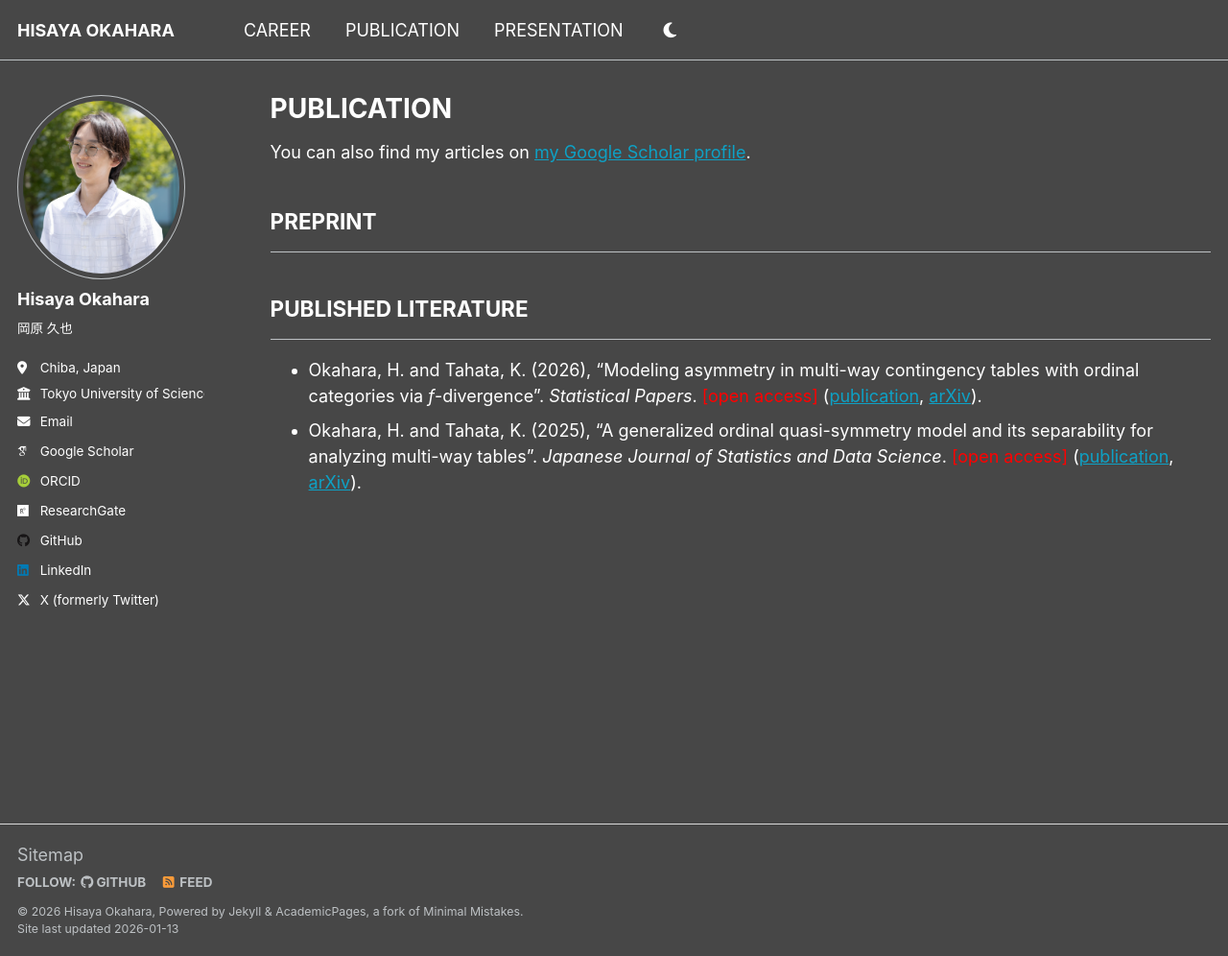
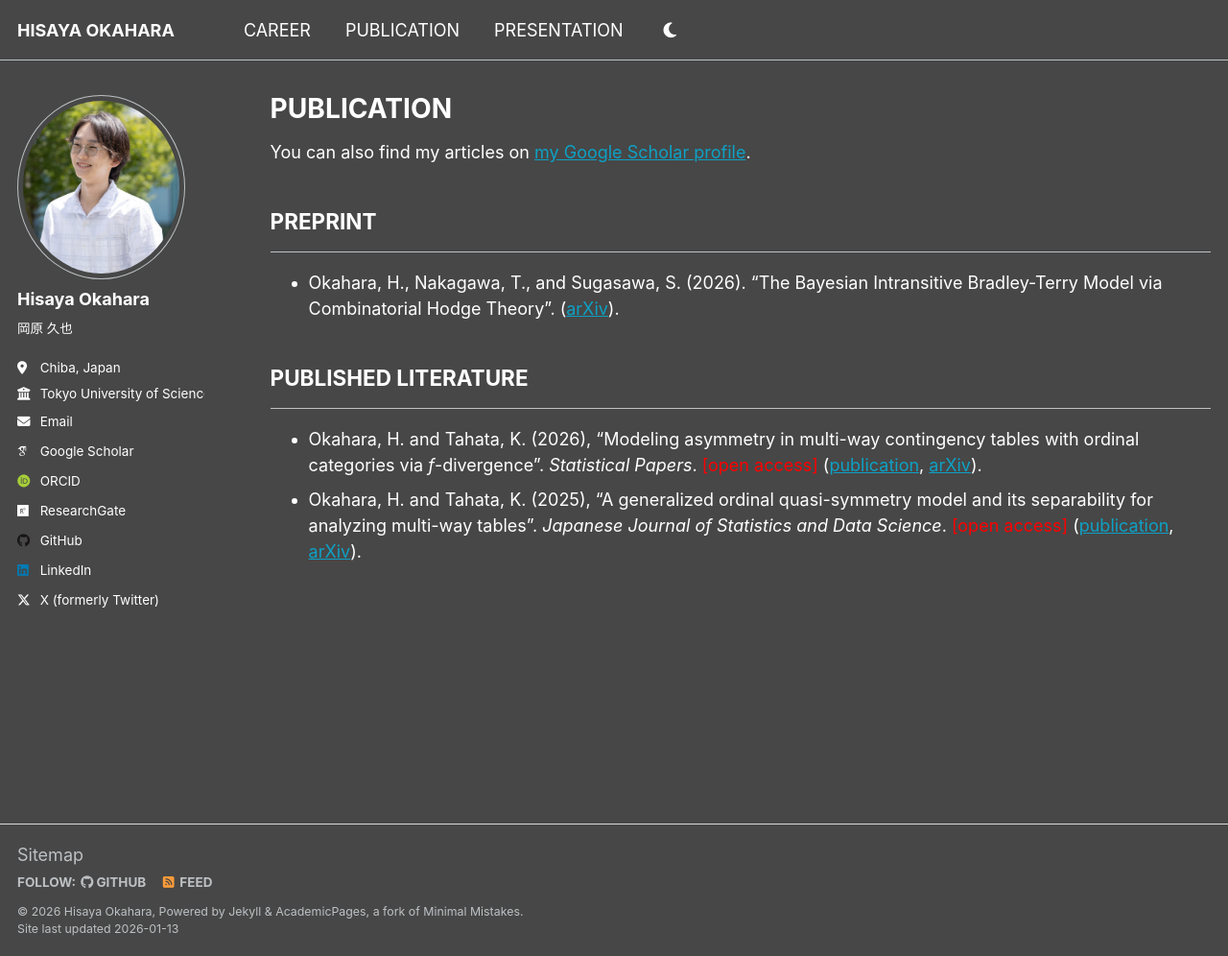
Before and after one commit to h-okahara/h-okahara.github.io, a Jekyll site: the page built from _pages/publication.md, in a window 1280 px wide and 996 px high. Shown: the whole window at 96% size. Built offline with Jekyll 4.4.1, drawn with Linux system fonts in a browser that asks for light colours; some web fonts are replaced.

Commit message:
Update publication.md

```diff
--- a/_pages/publication.md
+++ b/_pages/publication.md
@@ -9,6 +9,7 @@ You can also find my articles on [my Google Scholar profile](https://scholar.goo
 
 ## PREPRINT
 ---
+- Okahara, H., Nakagawa, T., and Sugasawa, S. (2026). "The Bayesian Intransitive Bradley-Terry Model via Combinatorial Hodge Theory". ([arXiv](https://arxiv.org/abs/2601.07158)).
 
 ## PUBLISHED LITERATURE
 ---
```
